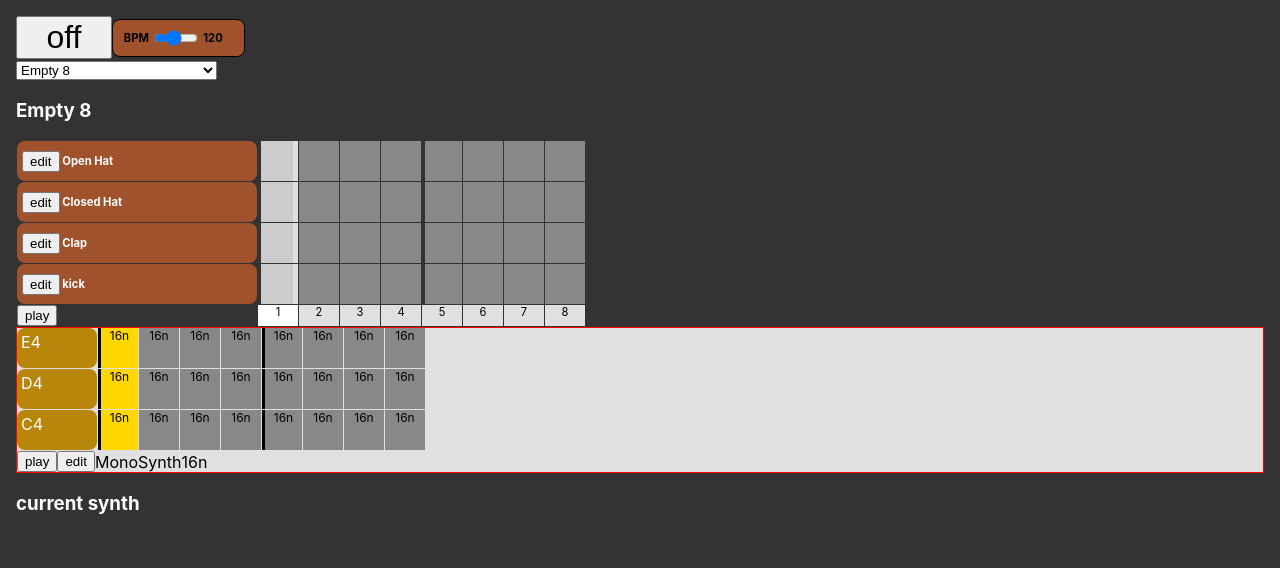
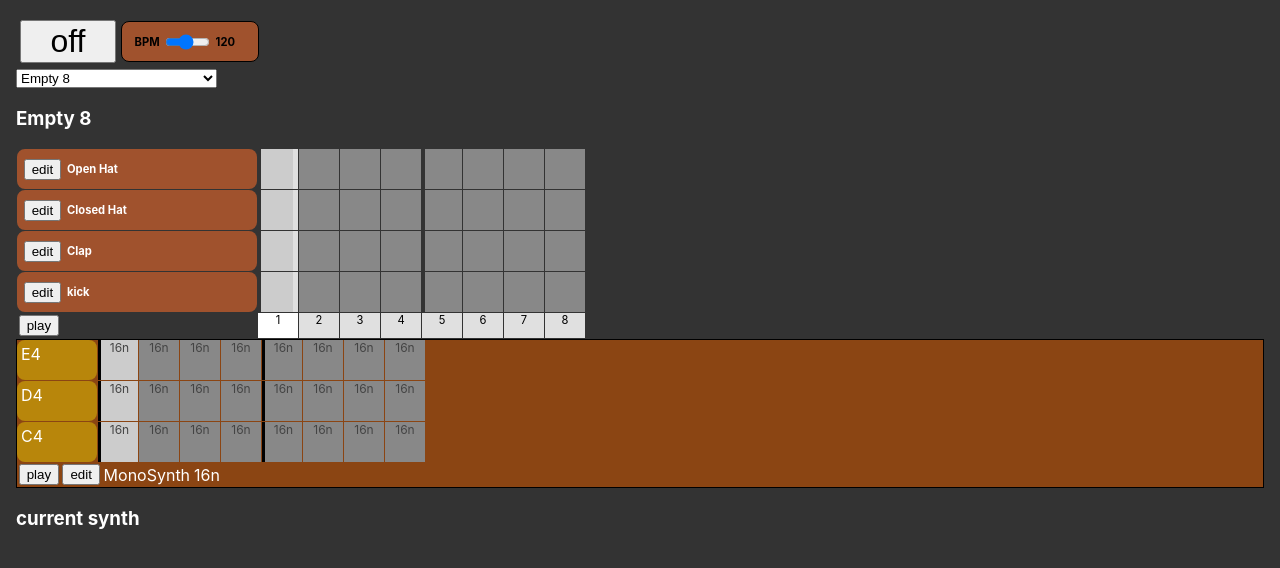
Before and after one commit to joshmarinacci/xp, a React (Create React App) app in the folder synth2/: page / in a window 1280 px wide. Shown: the top 568 px of the page. Built offline with nearby package versions, Linux system fonts and the light colour scheme.

Commit message:
style tweaks

```diff
--- a/synth2/src/App.css
+++ b/synth2/src/App.css
@@ -13,6 +13,9 @@ h3 {
     align-content: center;
     /*justify-items: center;*/
     /*justify-content: center;*/
+}
+.hbox > * {
+    margin: 0.125em;
 }
 
 .vbox {
--- a/synth2/src/sequencer.css
+++ b/synth2/src/sequencer.css
@@ -1,7 +1,8 @@
 .sequencer-grid2 {
-    border: 1px solid red;
-    background-color: #e0e0e0;
+    border: 1px solid black;
+    background-color: saddlebrown;
     grid-gap: 1px;
+    color: white;
 }
 
 .sequencer-grid2 .header {
@@ -11,15 +12,16 @@
     padding: 0.25em;
 }
 .sequencer-grid2 .step-cell {
-    background-color: #888888;
+    background-color: #888;
+    color:#444;
     font-size: 75%;
     text-align: center;
 }
 .sequencer-grid2 .step-cell.on {
-    background-color: #cccccc;
+    background-color: gold;
 }
 .sequencer-grid2 .step-cell.active {
-    background-color: gold;
+    background-color: #ccc;
 }
 .sequencer-grid2 .step-cell.on.active {
     background-color: lightgoldenrodyellow;
```
